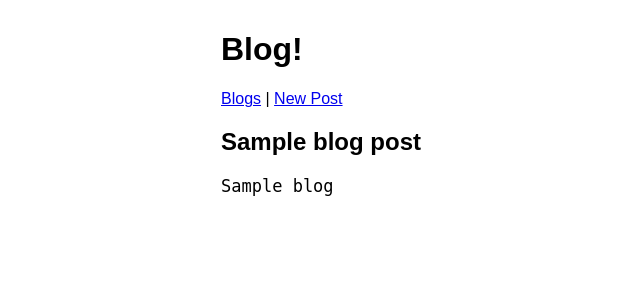
After one commit to tomjwismar/build-a-blog, a Python web app: template templates/single_post.html in a window 1280 px wide. The commit adds this page. Shown: the top 300 px of the page, without its empty margins (19-659 px from the left). Run offline with Jinja, Linux system fonts and the light colour scheme; the template is opened without the code that fills it: most values are stand-ins (such as "Sample title", 1, 10 or a date in 2020).

Commit message:
finished finaly

```diff
--- a/templates/base.html
+++ b/templates/base.html
@@ -2,10 +2,56 @@
 <html>
     <head>
         <title>Build-A-Blog</title>
-        <link rel="stylesheet" type="text/css" href="stylesheet.css"/>
+
     </head>
+    <style type = "text/css">
+        body {
+            font-family: sans-serif;
+            width: 800px;
+            margin: 0 auto;
+            padding: 10px;
+        }
+
+        .error {
+            color: red
+        }
+
+        label{
+            display: block;
+            font-size: 20px;
+        }
+
+        textarea {
+            width: 400px;
+            height: 200px;
+            font-size: 17px;
+            font-family: monospace;
+        }
+
+        input [type = submit]{
+            font-size: 24px;
+        }
+
+        hr{
+            margin: 20px;
+        }
+
+        .blog + .blog {
+            margin-top: 20px;
+        }
+
+        .blog-title{
+            font-weight: bold;
+        }
+
+        .blog-body{
+            margin: 0;
+            font-size: 17px;
+        }
+    </style>
     <body>
         <h1>Blog!</h1>
+        <nav><a href = "/blog">Blogs</a> | <a href ="/newpost">New Post</a></nav>
 
         {% block content %}
         {% endblock %}
--- /dev/null
+++ b/templates/single_post.html
@@ -0,0 +1,10 @@
+{% extends "base.html" %}
+
+{% block content %}
+    <div class = "blog">
+        <h2 class = "blog-title">{{blog_post.title}}</h2>
+        <pre class = "blog-body">{{blog_post.blog}}</pre>
+    </div>
+    <div class = "error">{{error}}</div><br>
+
+{% endblock %}
--- a/templates/stylesheet.css
+++ /dev/null
@@ -1,3 +0,0 @@
-h1 {
-    text-align: center;
-}
```
Also changed, not shown: main.py (+55 -9 lines), templates/blogpage.html (+7 -1 lines), templates/newposts.html (+11 -6 lines), index.yaml (line endings or trailing spaces), 1 other file.
